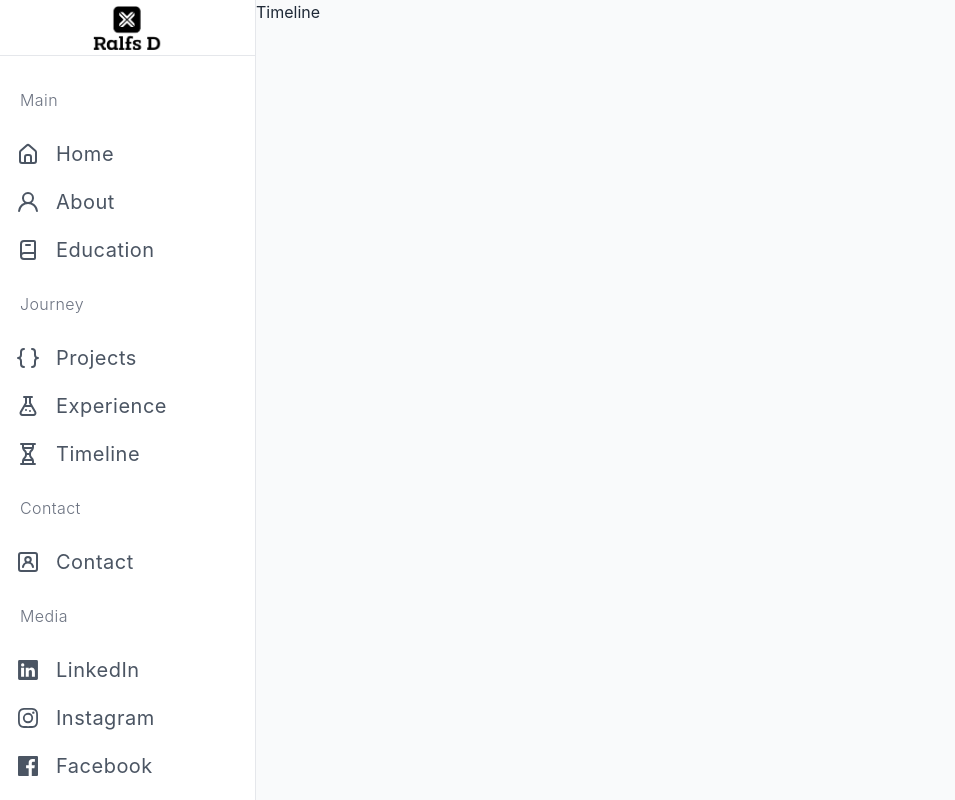
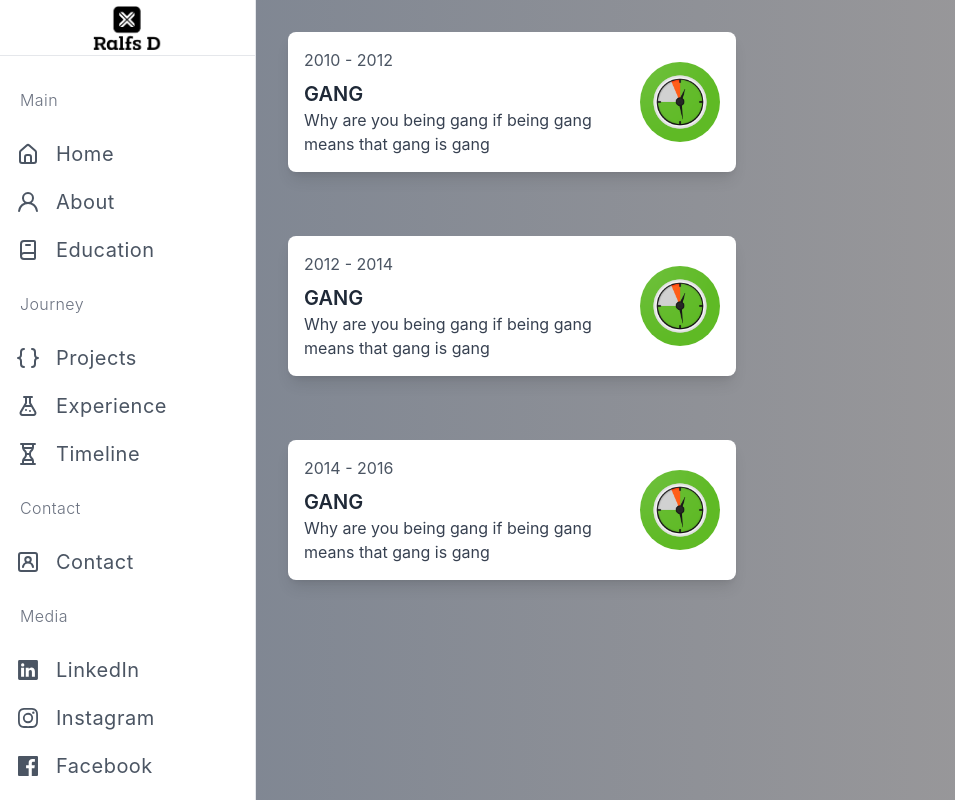
Before and after one commit to HighRollerLV/myportfolio, a React (Create React App) app: page /timeline in a window 1280 px wide. Shown: the whole page, without its empty margins (0-955 px from the left). Built offline with nearby package versions, Linux system fonts and the light colour scheme.

Commit message:
Half way done with Timeline.js

```diff
--- a/src/components/pages/Timeline.js
+++ b/src/components/pages/Timeline.js
@@ -1,7 +1,22 @@
 import React from 'react';
+import TimelineData from "./Timeline/TimelineData";
 
 const Timeline = () => {
-    return <h1>Timeline</h1>;
+    return (
+        <div className="min-h-screen bg-gradient-to-r from-slate-500 via-stone-400 to-gray-700 background-animate">
+            <div className="container mx-auto">
+                <TimelineData YearFrom="2010" YearTo="2012" Subject="GANG"
+                              Description="Why are you being gang if being gang means that gang is gang"
+                              TimelineImage="/media/desktime.png" ImageALT="desktime" index={1}/>
+                <TimelineData YearFrom="2012" YearTo="2014" Subject="GANG"
+                              Description="Why are you being gang if being gang means that gang is gang"
+                              TimelineImage="/media/desktime.png" ImageALT="desktime" index={2}/>
+                <TimelineData YearFrom="2014" YearTo="2016" Subject="GANG"
+                              Description="Why are you being gang if being gang means that gang is gang"
+                              TimelineImage="/media/desktime.png" ImageALT="desktime" index={3}/>
+            </div>
+        </div>
+    );
 };
 
 export default Timeline;
--- /dev/null
+++ b/src/components/pages/Timeline/TimelineData.js
@@ -0,0 +1,21 @@
+import React from 'react';
+
+function TimelineData({YearFrom, YearTo, Subject, Description, TimelineImage, ImageALT, index}) {
+    return (
+        <div className="flex flex-wrap">
+            <div className={`${index % 1 === 0 ? 'md:w-1/2 order-2' : 'md:w-1/2 md:order-2'
+            } p-4 md:p-8 relative`}>
+                <div className="bg-white p-4 shadow-lg rounded-lg flex flex-row justify-between items-center">
+                    <div className="flex flex-col">
+                        <div className="mb-2 text-gray-600">{YearFrom} - {YearTo}</div>
+                        <h2 className="text-xl font-semibold">{Subject}</h2>
+                        <p className="text-gray-700">{Description}</p>
+                    </div>
+                    <img src={TimelineImage} alt={ImageALT} className="w-20 h-20 rounded-full"/>
+                </div>
+            </div>
+        </div>
+    );
+}
+
+export default TimelineData;
```
